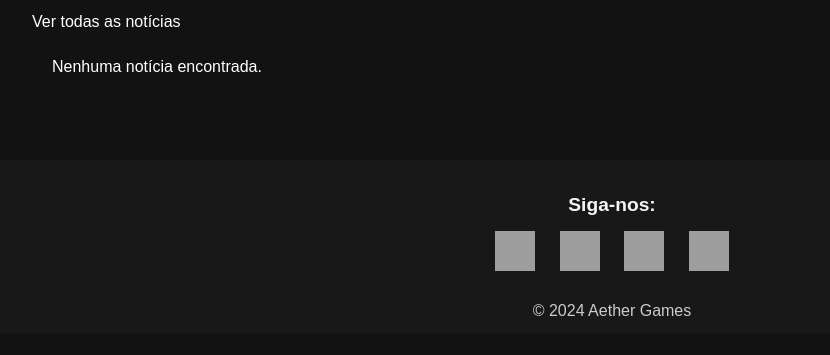
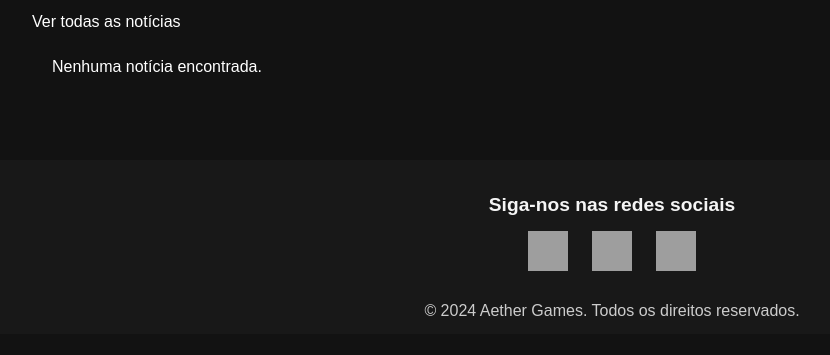
Before and after one commit to Kayo-Elias/Aether_Games-php, a PHP site: page / in a window 1280 px wide. Shown: the part 198-553 px from the top of the page, without its empty margins (28-858 px from the left). Run offline with PHP 8.4, Linux system fonts and the light colour scheme; data that the repository does not hold is empty; grey boxes are pictures that could not be loaded.

Commit message:
update style.css e index.php

```diff
--- a/css/style.css
+++ b/css/style.css
@@ -1,4 +1,3 @@
-
 /* Resetando estilos básicos */
 * {
   margin: 0;
@@ -157,6 +156,9 @@ article small {
   height: auto;
   margin: 10px 0;
   border-radius: 8px;
+  /* Ajustado para o tamanho das imagens na página de notícias */
+  max-height: 200px;
+  object-fit: cover;
 }
 
 .noticia-completa {
--- a/index.php
+++ b/index.php
@@ -67,7 +67,7 @@ if (!isset($conexao)) {
             <article>
                 <h2><?php echo htmlspecialchars($noticia['titulo']); ?></h2>
                 <?php if (!empty($noticia['imagem'])): ?>
-                    <img src="<?php echo htmlspecialchars($noticia['imagem']); ?>" alt="Imagem da notícia">
+                    <img src="<?php echo htmlspecialchars($noticia['imagem']); ?>" alt="Imagem da notícia" class="noticia-img">
                 <?php endif; ?>
                 <p><?php echo nl2br(htmlspecialchars(substr($noticia['conteudo'], 0, 150))); ?>...</p>
                 <a href="noticia_completa.php?id=<?php echo $noticia['id']; ?>" class="ver-mais">Leia mais</a>
@@ -75,30 +75,27 @@ if (!isset($conexao)) {
         <?php
             endwhile;
         else:
+            echo "<p>Nenhuma notícia encontrada.</p>";
+        endif;
         ?>
-            <p>Nenhuma notícia encontrada.</p>
-        <?php endif; ?>
         </div>
     </main>
 
     <!-- Rodapé -->
     <footer>
         <div class="redes-sociais-container">
-            <h2>Siga-nos:</h2>
-            <a href="https://x.com/aethergames_?t=OkI8IvGnlaga-8LS0QC99Q&s=09" target="_blank">
-                <img src="https://www.freepnglogos.com/uploads/twitter-x-logo-png/twitter-x-logo-png-9.png" alt="Twitter" class="rede-social-icon">
+            <h2>Siga-nos nas redes sociais</h2>
+            <a href="#" class="rede-social-link">
+                <img src="img/facebook.png" alt="Facebook" class="rede-social-icon">
             </a>
-            <a href="https://facebook.com/aethergames" target="_blank">
-                <img src="https://th.bing.com/th/id/R.2bad70f2d08429a28dfbebd4c237924b?rik=vgEdhJ%2f%2biiEnQQ&riu=http%3a%2f%2fpngimg.com%2fuploads%2ffacebook_logos%2ffacebook_logos_PNG19748.png&ehk=0ZiZ04ZZ6mSJ5oyPxBh1gy4FSYhegWTWyDpCiI73sbw%3d&risl=&pid=ImgRaw&r=0" alt="Facebook" class="rede-social-icon">
+            <a href="#" class="rede-social-link">
+                <img src="img/twitter.png" alt="Twitter" class="rede-social-icon">
             </a>
-            <a href="https://www.instagram.com/aethergames1?igsh=dGRhN3k4NWltNzV5" target="_blank">
-                <img src="https://th.bing.com/th/id/R.735dda68880a385ce8cc5be4f3c5fcd6?rik=qSxRw2lCZYy9Mw&riu=http%3a%2f%2fpngimg.com%2fuploads%2finstagram%2finstagram_PNG11.png&ehk=QVCbfkCKi8pJLF08bRkS%2fLeMqLTnJQf402WRaIdN6jE%3d&risl=&pid=ImgRaw&r=0" alt="Instagram" class="rede-social-icon">
-            </a>
-            <a href="https://www.youtube.com/channel/UCZD3jFO-zq_RkJHTnBVOSIg" target="_blank">
-                <img src="https://logodownload.org/wp-content/uploads/2014/10/youtube-logo-5-2.png" alt="YouTube" class="rede-social-icon">
+            <a href="#" class="rede-social-link">
+                <img src="img/instagram.png" alt="Instagram" class="rede-social-icon">
             </a>
         </div>
-        <p>&copy; 2024 Aether Games</p>
+        <p>&copy; 2024 Aether Games. Todos os direitos reservados.</p>
     </footer>
 
 </body>
```
